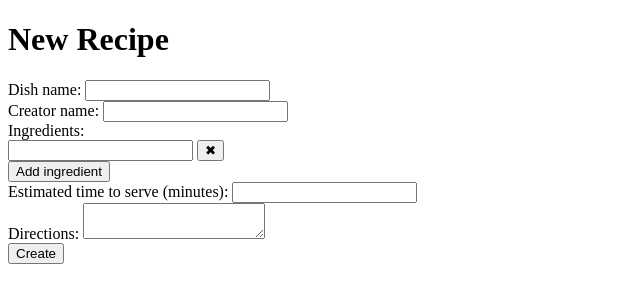
After one commit to garrett-bengtson/Cooking-Recipes-Website, a Django app: page /recipes/addRecipe/ in a window 1280 px wide. The commit adds this page. Shown: the top 303 px of the page, without its empty margins (0-640 px from the left). Run offline with Django 5.2, Linux system fonts and the light colour scheme.

Commit message:
Rudimentary viewing and creating recipes added. Update recipe is in progress and deleting recipe needs to be done.

```diff
--- /dev/null
+++ b/recipes/templates/addRecipe.html
@@ -0,0 +1,68 @@
+<!DOCTYPE html>
+<html lang="en">
+<head>
+    <meta charset="UTF-8">
+    <meta name="viewport" content="width=device-width, initial-scale=1.0">
+    <title>Add Recipe</title>
+</head>
+<body>
+    <h1>New Recipe</h1>
+    <form method="post" action="{% url 'addRecipe' %}">
+        {% csrf_token %}
+        <label>Dish name: <input name="dishName"></label><br>
+        <label>Creator name: <input name="creatorName"></label><br>
+
+        <label>Ingredients: </label>
+        <div id="ingredients-list">
+            <div class="ingredient-row">
+                <input name="ingredients">
+                <button type="button" class="remove-ingredient" title="Remove">✖</button>
+            </div>
+        </div>
+
+        <button type="button" id="add-ingredient">Add ingredient</button><br>
+
+        <label>Estimated time to serve (minutes): <input name="estimatedTime" type="number"></label><br>
+        <label>Directions: <textarea name="directions"></textarea></label><br>
+        <button type="submit">Create</button>
+    </form>
+
+    <script>
+        const ingredientList = document.getElementById('ingredients-list');
+        const addButton = document.getElementById('add-ingredient');
+        function makeIngredientRow(value=''){
+            const row = document.createElement('div');
+            row.className = 'ingredient-row';
+
+            const input = document.createElement('input');
+            input.name = 'ingredients';
+            input.value = value;
+
+            const remove = document.createElement('button');
+            remove.type = 'button';
+            remove.className = 'remove-ingredient';
+            remove.title = 'Remove';
+            remove.textContent = '✖'
+
+            remove.addEventListener('click', () => row.remove());
+
+            row.appendChild(input);
+            row.appendChild(remove);
+            return row;
+        }
+
+        // add initial event handlers for any existing rows
+        Array.from(ingredientList.querySelectorAll('.ingredient-row')).forEach(row => {
+            const remove = row.querySelector('.remove-ingredient');
+            if (remove) remove.addEventListener('click', () => row.remove());
+        });
+
+        addButton.addEventListener('click', () => {
+            ingredientList.appendChild(makeIngredientRow('', `ingredient ${ingredientList.children.length + 1}`));
+            // focus the new input
+            ingredientList.lastElementChild.querySelector('input').focus();
+        });
+    </script>
+
+</body>
+</html>
--- a/recipes/templates/search.html
+++ b/recipes/templates/search.html
@@ -3,7 +3,7 @@
 <head>
     <meta charset="UTF-8">
     <meta name="viewport" content="width=device-width, initial-scale=1.0">
-    <title>Document</title>
+    <title>Search Recipes</title>
 </head>
 <body>
     <h1>Searchg</h1>
--- a/recipes/urls.py
+++ b/recipes/urls.py
@@ -4,4 +4,6 @@ from . import views
 urlpatterns = [
     path('', views.recipes, name='recipes'),
     path('search/', views.searchRecipes, name='searchRecipes'),
+    path('addRecipe/', views.addRecipe, name='addRecipe'),
+    path('updateRecipe/', views.updateRecipe, name='updateRecipe'),
 ]
--- a/recipes/views.py
+++ b/recipes/views.py
@@ -1,10 +1,68 @@
 from django.http import HttpResponse
 from django.template import loader
+from django.shortcuts import render, redirect, get_object_or_404
+from .models import Recipe
 
 def recipes(request):
-    template = loader.get_template('recipes.html')
-    return HttpResponse(template.render())
+    recipes = Recipe.objects.all().values()
+    context = {
+        'recipes': recipes,
+    }
+    return render(request, 'recipes.html', context)
 
 def searchRecipes(request):
-    template = loader.get_template('search.html')
-    return HttpResponse(template.render())
+    return render(request, 'search.html')
+
+def addRecipe(request):
+    if request.method == 'POST':
+        dishName = request.POST.get('dishName', '').strip()
+        creatorName = request.POST.get('creatorName', '').strip()
+        ingredients = request.POST.getlist('ingredients')
+        # strip whitespace and remove empty strings
+        ingredients = [i.strip() for i in ingredients if i and i.strip()]
+        try:
+            estimatedTime = int(request.POST.get('estimatedTime', 0))
+        except ValueError:
+            estimatedTime = 0
+        directions = request.POST.get('directions', '').strip()
+
+        # add recipe to database
+        Recipe.objects.create(
+            dishName=dishName,
+            creatorName=creatorName,
+            ingredients=ingredients,
+            estimatedTime=estimatedTime,
+            directions=directions,
+        )
+
+        return redirect('recipes')
+    return render(request, 'addRecipe.html')
+
+def updateRecipe(request, pk):
+    recipe = get_object_or_404(Recipe, pk=pk)
+    if request.method == 'POST':
+        dishName = request.POST.get('dishName', '').strip()
+        creatorName = request.POST.get('creatorName', '').strip()
+        ingredients = request.POST.getlist('ingredients')
+        # strip whitespace and remove empty strings
+        ingredients = [i.strip() for i in ingredients if i and i.strip()]
+        try:
+            estimatedTime = int(request.POST.get('estimatedTime', 0))
+        except ValueError:
+            estimatedTime = 0
+        directions = request.POST.get('directions', '').strip()
+
+        # update recipe and save to database
+        recipe.dishName = dishName
+        recipe.creatorName = creatorName
+        recipe.ingredients = ingredients
+        recipe.estimatedTime = estimatedTime
+        recipe.directions = directions
+        recipe.save()
+
+        return redirect('recipes')
+
+    context = {
+        'recipe': recipe
+    }
+    return render(request, 'updateRecipe.html', context)
```
Also changed, not shown: recipes/templates/recipes.html (+6 -1 lines), recipes/templates/updateRecipe.html (added, +87 -0 lines), db.sqlite3.
